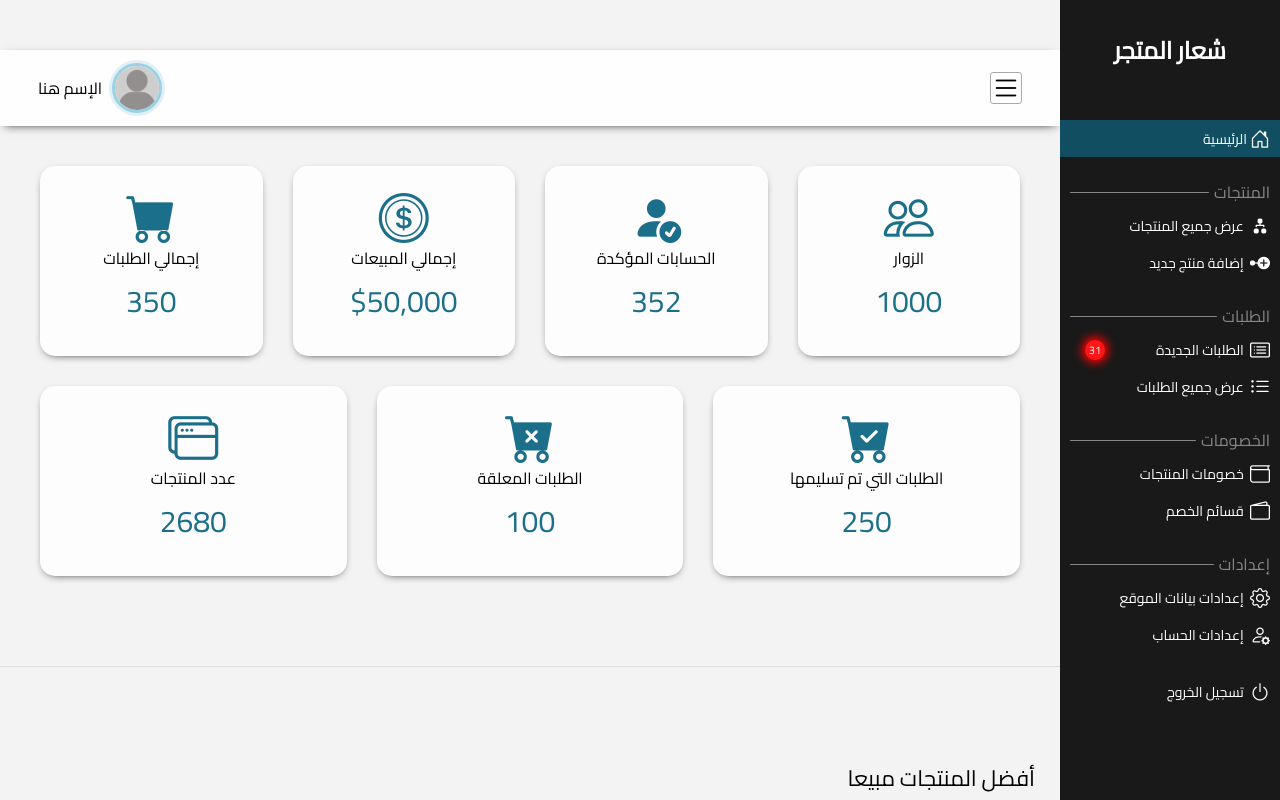
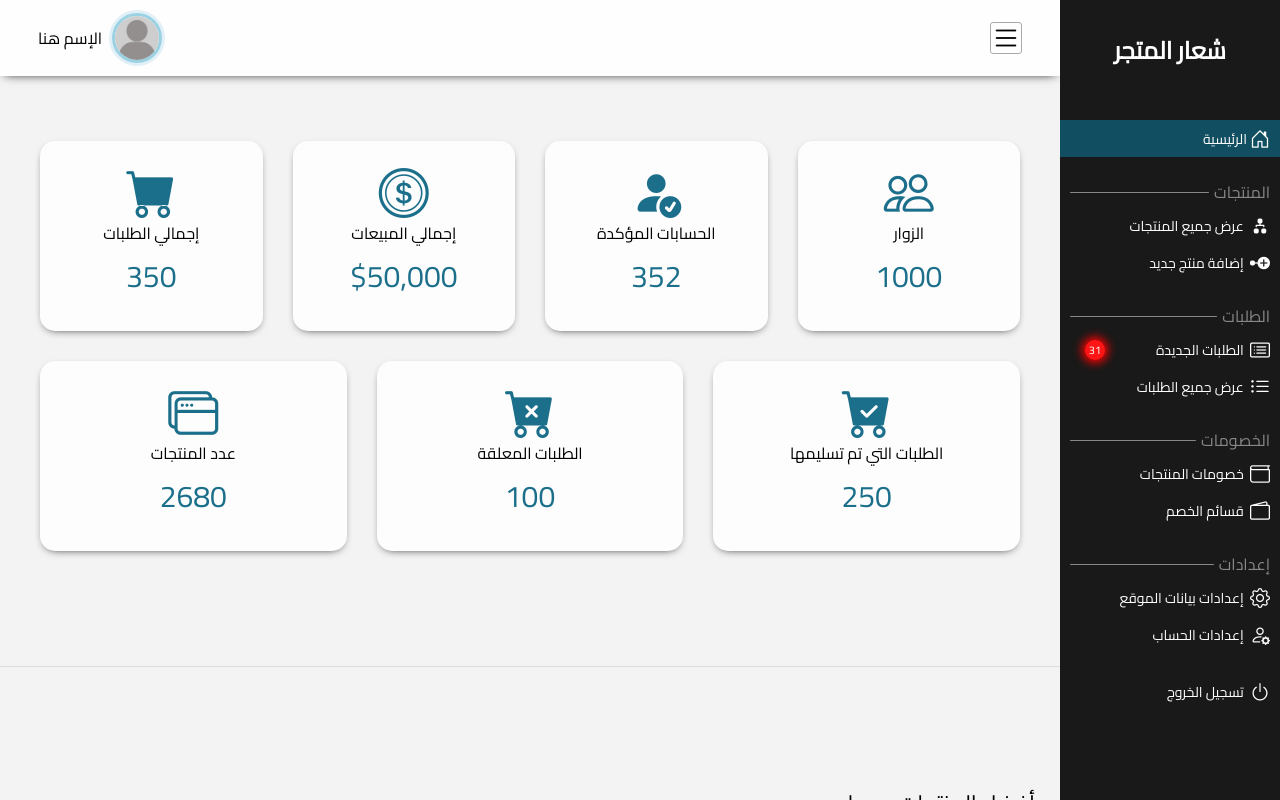
Before and after one commit to rami-ahmad-abdallah/abdallah-store-dashboard, a plain HTML site: page index.html in a window 1280 px wide. Drawn offline with nearby package versions, Linux system fonts and the light colour scheme.

Commit message:
Updated the padding for sections

```diff
--- a/assets/css/sidebar.scss
+++ b/assets/css/sidebar.scss
@@ -321,7 +321,7 @@ body {
     flex: 1;
     overflow: auto;
     background-color: var(--main-bg-color);
-    padding: 50px 0px;
+
 
     /* width */
     &::-webkit-scrollbar {
@@ -469,7 +469,7 @@ body {
 
 
     section {
-        padding: 25px;
+        padding: 50px 25px;
 
         h4 {
             margin: 15px 0px;
```
Also changed, not shown: assets/css/sidebar.css, 1 other file.
